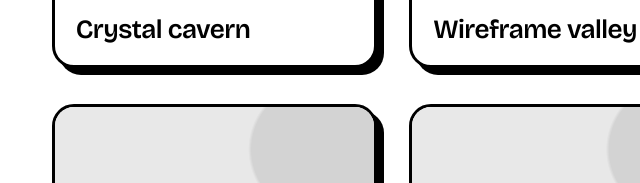
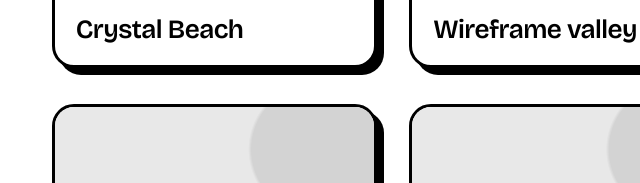
Before and after one commit to eemonislame/eemon, a plain HTML site: page index.html in a window 1280 px wide. Shown: the part 512-695 px from the top of the page, 68-708 px from the left. Drawn offline with nearby package versions, Linux system fonts and the light colour scheme.

Commit message:
Update index.html

```diff
--- a/index.html
+++ b/index.html
@@ -90,7 +90,7 @@ h1{
           Leave "" to show the grey placeholder.                                */
 const OPEN_IN_NEW_TAB = false;
 const SCENES = [
-  { title:"Crystal cavern",   url:"#", image:"" },
+  { title:"Crystal Beach",   url:"boat1.html", image:"" },
   { title:"Wireframe valley", url:"#", image:"" },
   { title:"Orbital station",  url:"#", image:"" },
   { title:"Star field",       url:"#", image:"" },
```
